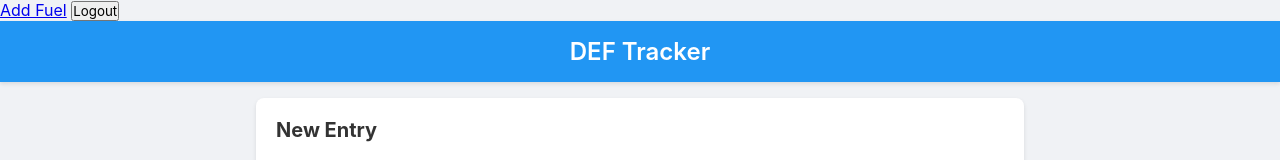
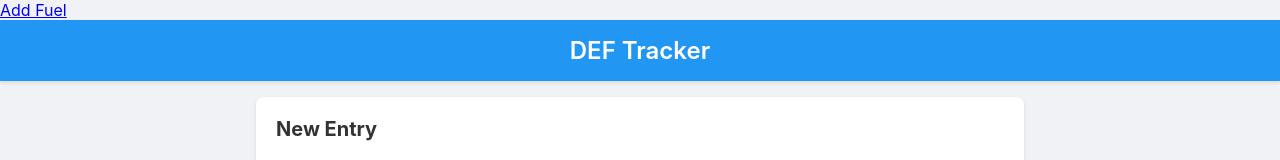
Before and after one commit to Malkaviala/Fuel, a plain HTML site: page go2.html in a window 1280 px wide. Shown: the top 160 px of the page. Drawn offline with Linux system fonts and the light colour scheme.

Commit message:
Update go2.html

```diff
--- a/go2.html
+++ b/go2.html
@@ -266,7 +266,6 @@ body {
     <nav>
         <div class="container">
             <a href="index33.html">Add Fuel</a>
-            <button id="logout">Logout</button>
         </div>
     </nav>
     <div class="header">
```
